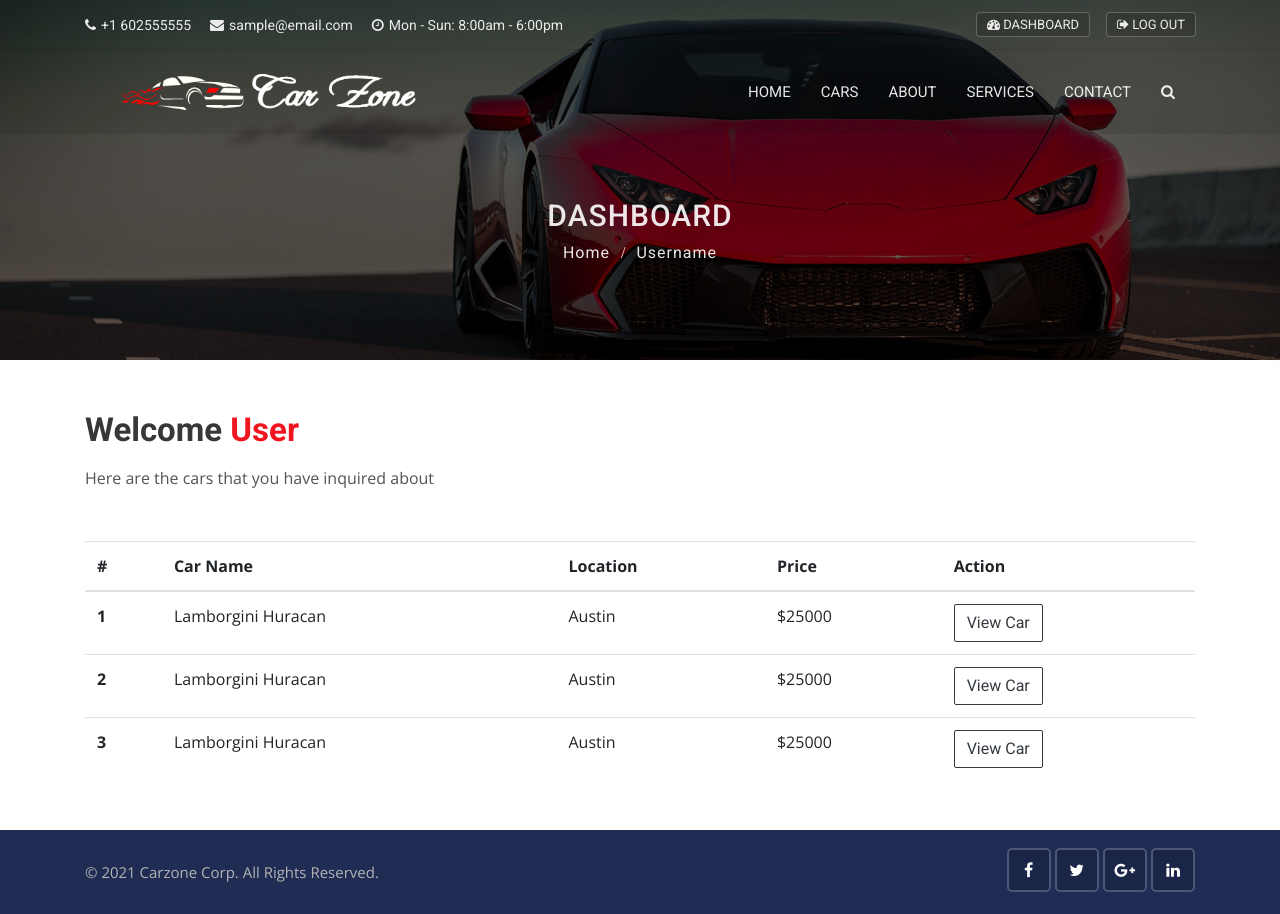
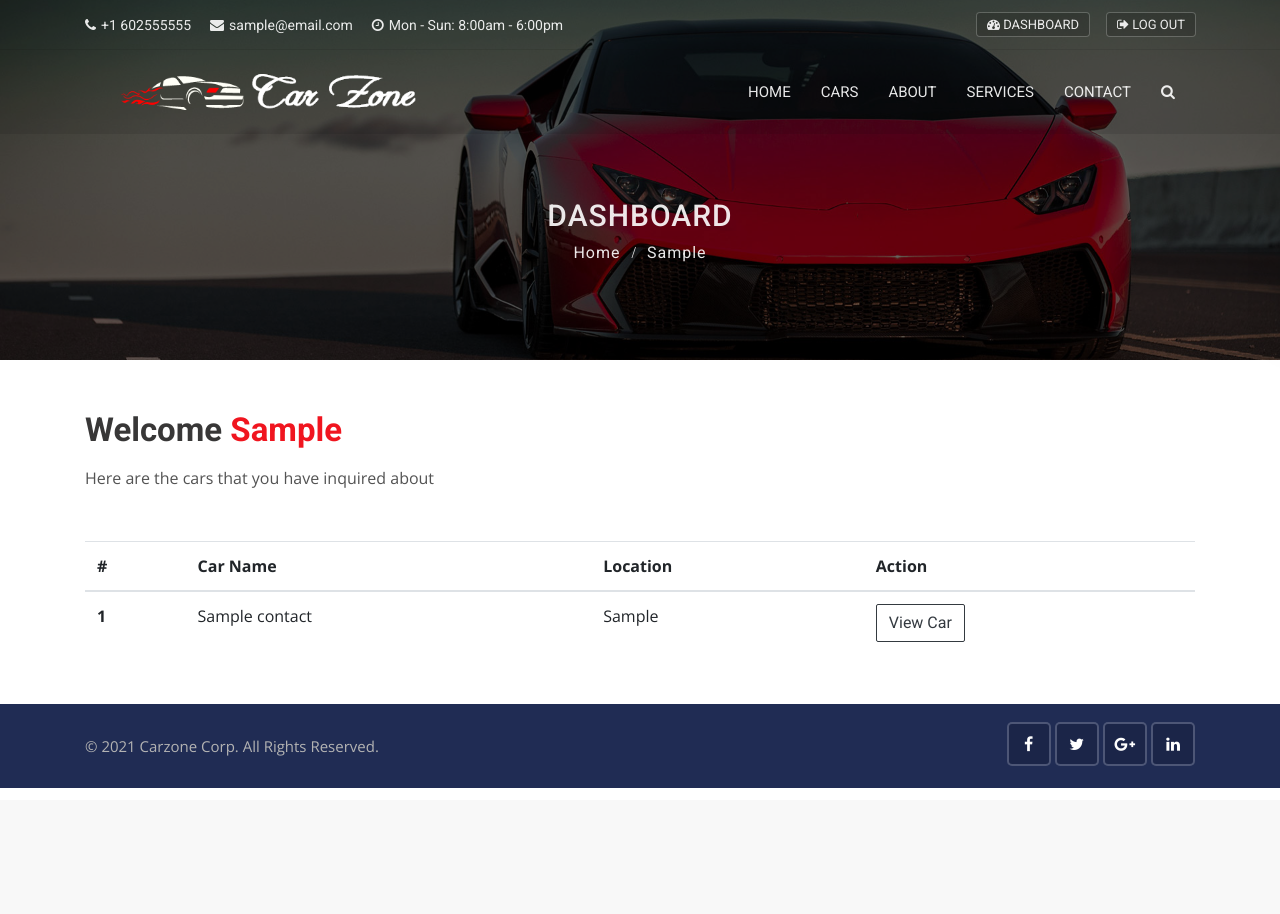
Before and after one commit to MarcusDMelv/cardemo-website, a Django app: page /accounts/dashboard in a window 1280 px wide. After the commit the page ends 788 px from the top, so only its background shows below. Run offline with Django 3.2, Linux system fonts and the light colour scheme; a user stored in the database is signed in; tables that the repository leaves empty hold one stand-in row (values such as "Sample post"); some libraries are stand-ins or nearby versions.

Commit message:
User Dashboard
created a static dashboard for the user. Data is uploaded from the user model. Admin will now get an email if someone fills out contact sheet

```diff
--- a/accounts/views.py
+++ b/accounts/views.py
@@ -1,7 +1,8 @@
 from django.contrib.auth.models import User
 from django.shortcuts import render, redirect
 from django.contrib import messages, auth
-
+from contacts.models import Contact
+from django.contrib.auth.decorators import login_required
 
 # Create your views here.
 
@@ -53,10 +54,14 @@ def register(request):
             return redirect('register')
     else:
         return render(request,'accounts/register.html')
-
-
+# import decorator login required
+@login_required(login_url = login)
 def dashboard(request):
-    return render(request, 'accounts/dashboard.html')
+    user_inquiry = Contact.objects.order_by('-create_date').filter(user_id=request.user.id)
+    data = {
+        'inquiries': user_inquiry,
+    }
+    return render(request, 'accounts/dashboard.html', data)
 
 
 def logout(request):
--- a/carzone/settings.py
+++ b/carzone/settings.py
@@ -155,6 +155,6 @@ SITE_ID = 1
 # todo email sending after customers inquiry
 EMAIL_HOST = 'smtp.gmail.com'
 EMAIL_PORT = 587
-EMAIL_HOST_USER = '' # host email
-EMAIL_HOST_PASSWORD = '' # host password
+EMAIL_HOST_USER = ''  # host email
+EMAIL_HOST_PASSWORD = ''  # host password
 EMAIL_USE_TLS = True
--- a/templates/accounts/dashboard.html
+++ b/templates/accounts/dashboard.html
@@ -10,8 +10,8 @@
         <div class="breadcrumb-areas">
             <h1>Dashboard</h1>
             <ul class="breadcrumbs">
-                <li><a href="index.html">Home</a></li>
-                <li class="active">Username</li>
+                <li><a href="{% url 'home' %}">Home</a></li>
+                <li class="active">{{user.first_name}}</li>
             </ul>
         </div>
     </div>
@@ -23,43 +23,33 @@
 <div class="container mt-50 mb-50">
 	{% include 'includes/messages.html' %}
 	<div class="main-title" style="text-align:left !important;">
-            <h1>Welcome <span>User</span></h1>
+            <h1>Welcome <span>{{user.first_name}}</span></h1>
             <p>Here are the cars that you have inquired about</p>
         </div>
+		{% if inquiries %}
 			<table class="table table-hover">
 	  			<thead>
 				<tr>
 		  			<th scope="col">#</th>
 		  			<th scope="col">Car Name</th>
 		  			<th scope="col">Location</th>
-		  <th scope="col">Price</th>
 		  			<th scope="col">Action</th>
 				</tr>
 	  			</thead>
 	  			<tbody>
+				{% for inquiry in inquiries %}
 				<tr>
 		  			<th scope="row">1</th>
-		  <td>Lamborgini Huracan</td>
-		  <td>Austin</td>
-		  <td>$25000</td>
-		  <td><a href="#" class="btn btn-outline-dark">View Car</a></td>
+		  			<td>{{inquiry.car_title}}</td>
+		  			<td>{{inquiry.city}}</td>
+		  			<td><a href="{% url 'car_detail' inquiry.car_id%}" class="btn btn-outline-dark">View Car</a></td>
 				</tr>
-		<tr>
-		  <th scope="row">2</th>
-		  <td>Lamborgini Huracan</td>
-		  <td>Austin</td>
-		  <td>$25000</td>
-		  <td><a href="#" class="btn btn-outline-dark">View Car</a></td>
-		</tr>
-		<tr>
-		  <th scope="row">3</th>
-		  <td>Lamborgini Huracan</td>
-		  <td>Austin</td>
-		  <td>$25000</td>
-		  <td><a href="#" class="btn btn-outline-dark">View Car</a></td>
-		</tr>
+				{% endfor %}
 	  			</tbody>
 			</table>
+		{% else %}
+			<h4> You have no inquires</h4>
+		{%endif%}
 </div>
 
 <!--   Dashboard End   -->
```
Also changed, not shown: pages/views.py (+25 -1 lines), templates/pages/contact.html (+7 -5 lines), 1 other file. Lines whose indentation alone changed are shown as unchanged.
